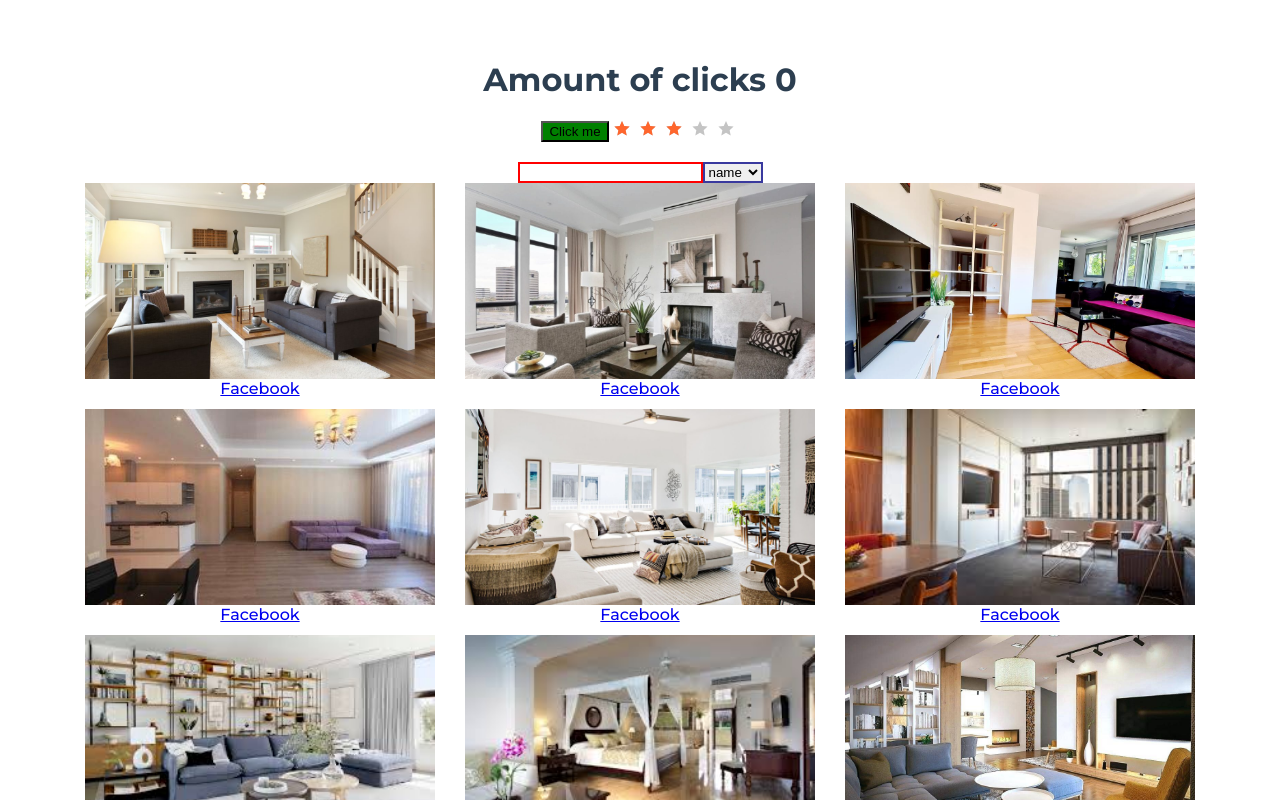
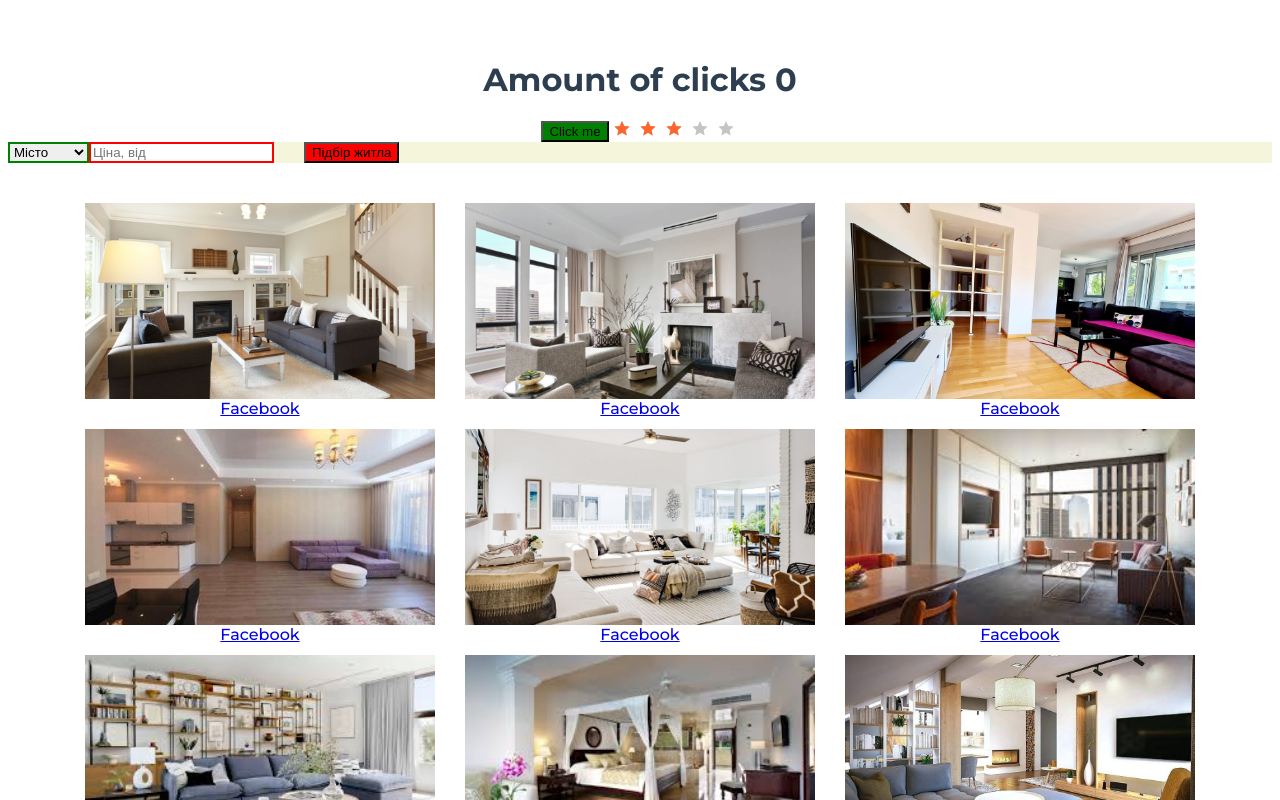
Before and after one commit to Victoria257/vue-app-apartments, a Vue app: page / in a window 1280 px wide. Shown: the top 800 px of the page. Built offline with nearby package versions, Linux system fonts and the light colour scheme.

Commit message:
lesson-15

```diff
--- a/src/App.vue
+++ b/src/App.vue
@@ -2,23 +2,18 @@
   <div id="app">
     <h1>{{ title }}</h1>
     <MyButton @click="increment" outlined>Click me</MyButton>
-
     <StarRating :rating="3"></StarRating>
-    <h2>{{ text }}</h2>
-    <CustomInput v-model="text" />
-    <CustomSelect :items="formattedItems" />
+    <ApartmentFilterForm @submit="logger" class="apartments-filter" />
     <ApartmentsList :items="apartments" />
   </div>
 </template>
 
 <script>
 import MyButton from "./components/MyButton";
-
 import StarRating from "./components/StarRating";
 import ApartmentsList from "./components/apartment/ApartmentsList.vue";
 import apartments from "./components/apartment/apartments";
-import CustomInput from "./components/shared/CustomInput.vue";
-import CustomSelect from "./components/shared/CustomSelect.vue";
+import ApartmentFilterForm from "./components/apartment/ApartmentFilterForm.vue";
 
 export default {
   name: "App",
@@ -26,33 +21,25 @@ export default {
     MyButton,
     StarRating,
     ApartmentsList,
-    CustomInput,
-    CustomSelect,
+    ApartmentFilterForm,
   },
   data() {
     return {
       amountOfClicks: 0,
       apartments,
-      text: "",
-      items: [
-        { value: "1", label: "name" },
-        { value: "2", label: "label" },
-        { value: "3", label: "salary" },
-      ],
-      selectedItem: "1",
     };
   },
   computed: {
     title() {
       return `Amount of clicks ${this.amountOfClicks}`;
     },
-    formattedItems() {
-      return this.items;
-    },
   },
   methods: {
     increment() {
       this.amountOfClicks += 1;
+    },
+    logger(value) {
+      console.log(value, "form value");
     },
   },
 };
@@ -67,4 +54,8 @@ export default {
   color: #2c3e50;
   margin-top: 60px;
 }
+
+.apartments-filter {
+  background-color: beige;
+}
 </style>
--- /dev/null
+++ b/src/components/apartment/ApartmentFilterForm.vue
@@ -0,0 +1,70 @@
+<template>
+  <form class="form" @submit.prevent="handleSubmit">
+    <CustomSelect :items="cities" v-model="city" class="custom-select" />
+    <CustomInput placeholder="Ціна, від" v-model="price" class="form__input" />
+    <SubmitButton class="form__submit" type="submit">
+      Підбір житла
+    </SubmitButton>
+  </form>
+</template>
+
+<script>
+import CustomSelect from "../shared/CustomSelect.vue";
+import CustomInput from "../shared/CustomInput.vue";
+import SubmitButton from "../MyButton.vue";
+
+export default {
+  name: "ApartmentFilterForm",
+  components: {
+    CustomInput,
+    CustomSelect,
+    SubmitButton,
+  },
+  data() {
+    return {
+      price: "",
+      city: "",
+    };
+  },
+  computed: {
+    cities() {
+      return [
+        { label: "Місто", value: "", selected: true },
+        "Kyiv",
+        "Odessa",
+        "Poltava",
+        "Kharkiv",
+        "Dnipro",
+        "Lviv",
+        "Chernihiv",
+      ];
+    },
+  },
+  methods: {
+    handleSubmit() {
+      this.$emit("submit", {
+        city: this.city,
+        price: this.price,
+      });
+    },
+  },
+};
+</script>
+
+<style lang="scss" scoped>
+.form {
+  display: flex;
+  margin-bottom: 40px;
+  &__select {
+    margin-right: 10px;
+  }
+  &__input {
+    margin-right: 30px;
+  }
+}
+.custom-select {
+  border: solid 2px green;
+  display: inline-block;
+  cursor: pointer;
+}
+</style>
--- a/src/components/shared/CustomSelect.vue
+++ b/src/components/shared/CustomSelect.vue
@@ -15,6 +15,11 @@ export default {
       required: true,
     },
   },
+  data() {
+    return {
+      selectedItem: "",
+    };
+  },
   computed: {
     formatedItems() {
       return this.items.map((item) => {
@@ -22,16 +27,12 @@ export default {
       });
     },
   },
-  data() {
-    return {
-      selectedItem: null,
-    };
-  },
-  created() {
-    if (!this.selectedItem && this.items.length > 0) {
-      this.selectedItem = this.items[0].value;
-    }
-  },
+
+  //   created() {
+  //     if (!this.selectedItem && this.items.length > 0) {
+  //       this.selectedItem = this.formatedItems[0].label;
+  //     }
+  //   },
 };
 </script>
 
```
